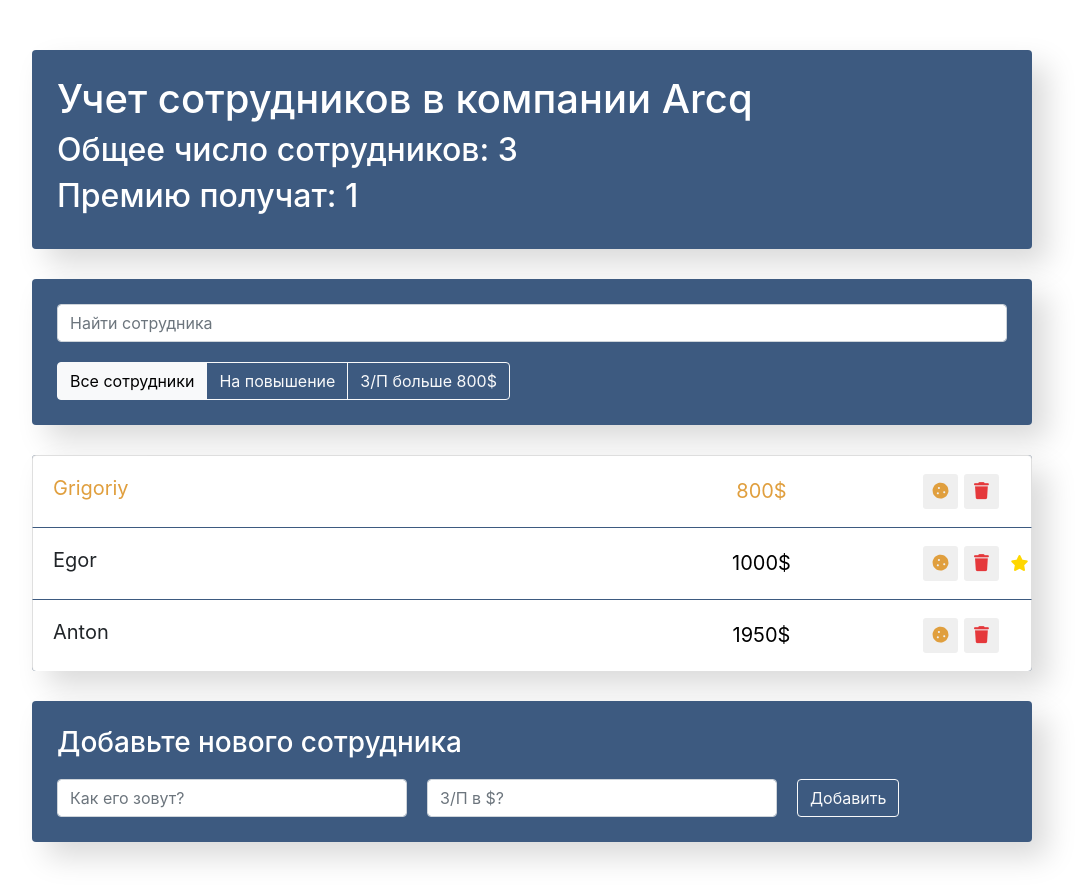
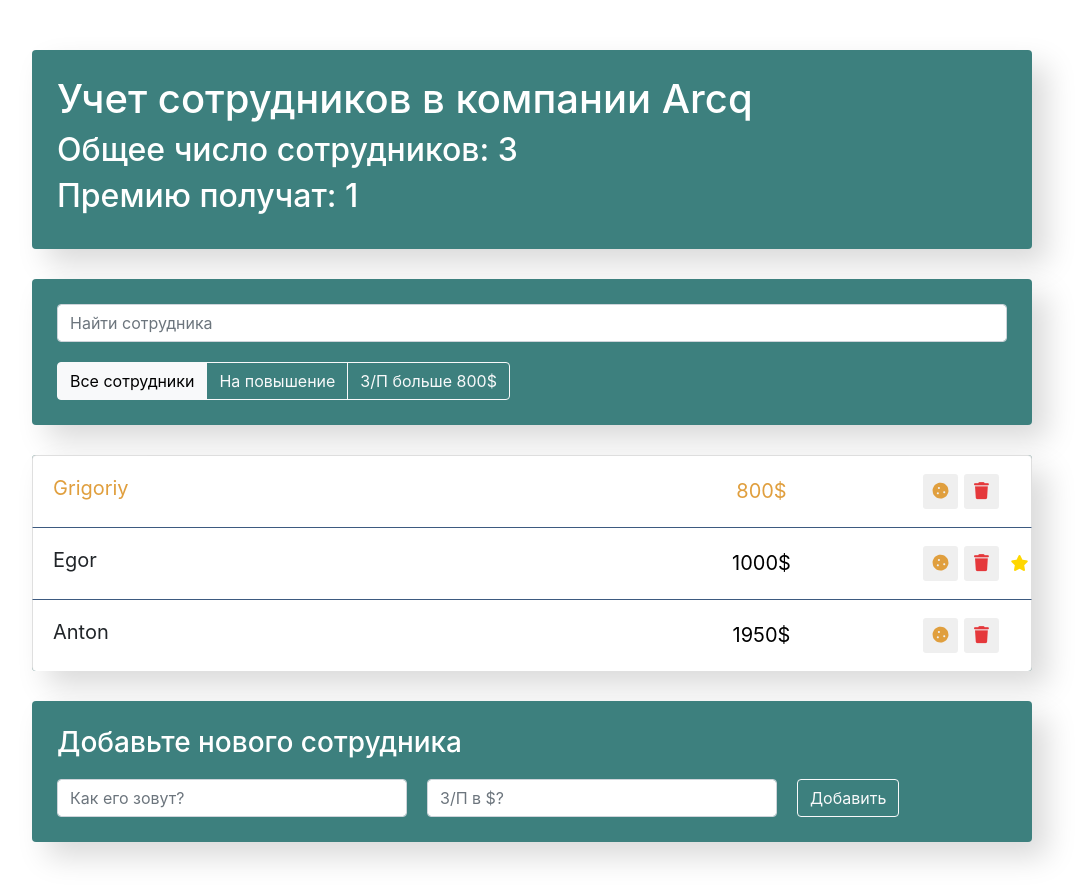
Before and after one commit to arcqkk5/employeeAccounting, a React app in the folder employee-accounting/: page / in a window 1280 px wide. Shown: the whole page, without its empty margins (108-1192 px from the left). Built offline with nearby package versions, Linux system fonts and the light colour scheme.

Commit message:
change color

```diff
--- a/employee-accounting/src/components/app-info/app-info.css
+++ b/employee-accounting/src/components/app-info/app-info.css
@@ -1,7 +1,7 @@
 .app-info {
-    padding: 25px;
-    background-color: #3d5a80;
-    border-radius: 4px;
-    box-shadow: 15px 15px 30px rgba(0,0,0, .15);
-    color: #fff;
+  padding: 25px;
+  background-color: #3d807e;
+  border-radius: 4px;
+  box-shadow: 15px 15px 30px rgba(0, 0, 0, 0.15);
+  color: #fff;
 }
--- a/employee-accounting/src/components/employees-add-form/employees-add-form.css
+++ b/employee-accounting/src/components/employees-add-form/employees-add-form.css
@@ -1,9 +1,9 @@
 .app-add-form {
   margin-top: 30px;
   padding: 25px;
-    background-color: #3d5a80;
+  background-color: #3d807e;
   border-radius: 4px;
-    box-shadow: 15px 15px 30px rgba(0,0,0, .15);
+  box-shadow: 15px 15px 30px rgba(0, 0, 0, 0.15);
   color: #fff;
 }
 
--- a/employee-accounting/src/components/employees-list/employees-list.css
+++ b/employee-accounting/src/components/employees-list/employees-list.css
@@ -1,7 +1,7 @@
 .app-list {
-    margin-top: 30px;
-    background-color: #3d5a80;
-    border-radius: 4px;
-    box-shadow: 15px 15px 30px rgba(0,0,0, .15);
-    color: #fff;
+  margin-top: 30px;
+  background-color: #3d807e;
+  border-radius: 4px;
+  box-shadow: 15px 15px 30px rgba(0, 0, 0, 0.15);
+  color: #fff;
 }
--- a/employee-accounting/src/components/search-panel/search-panel.css
+++ b/employee-accounting/src/components/search-panel/search-panel.css
@@ -1,8 +1,8 @@
 .search-panel {
-    margin-top: 30px;
-    padding: 25px;
-    background-color: #3d5a80;
-    border-radius: 4px;
-    box-shadow: 15px 15px 30px rgba(0,0,0, .15);
-    color: #fff;
+  margin-top: 30px;
+  padding: 25px;
+  background-color: #3d807e;
+  border-radius: 4px;
+  box-shadow: 15px 15px 30px rgba(0, 0, 0, 0.15);
+  color: #fff;
 }
```
Lines whose indentation alone changed are shown as unchanged.
